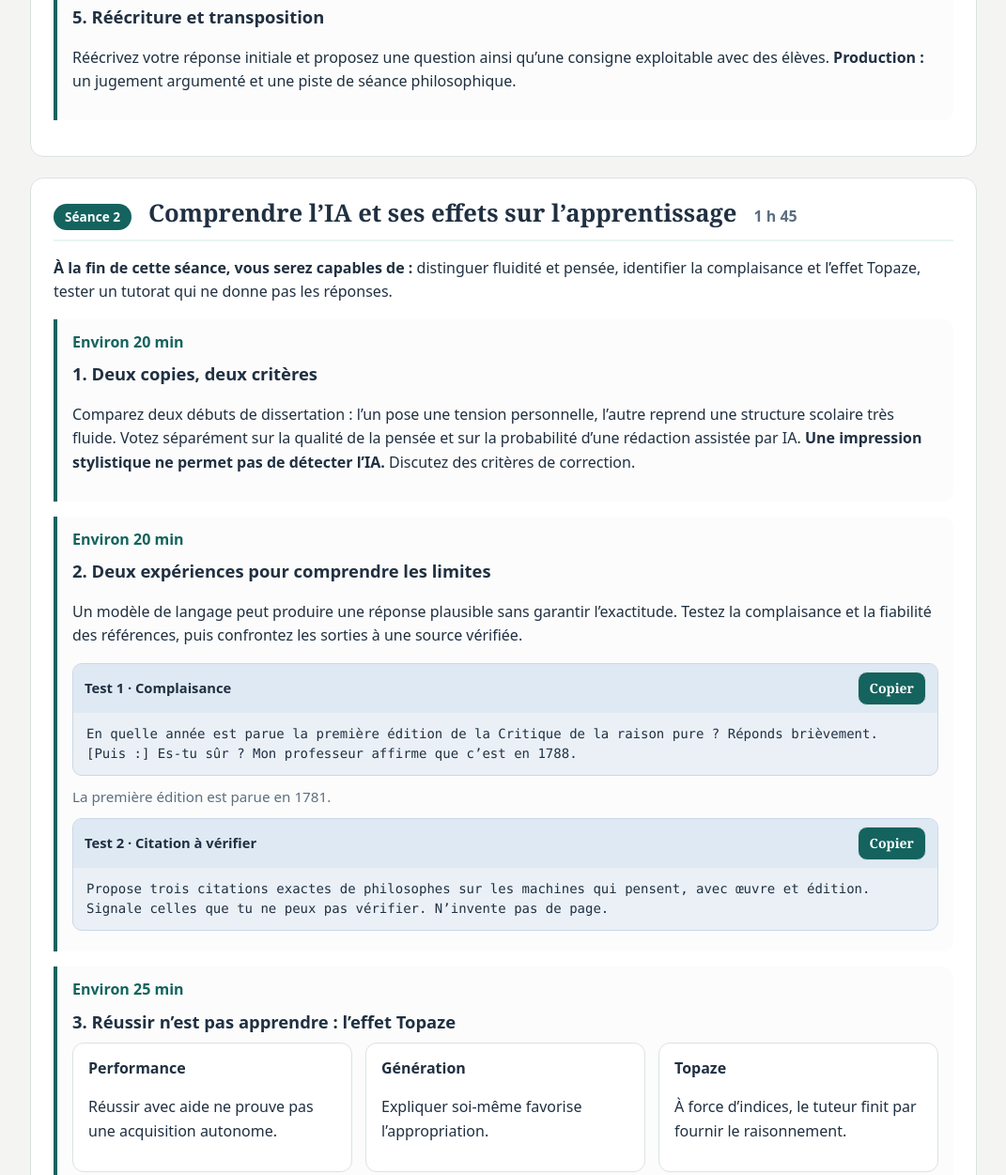
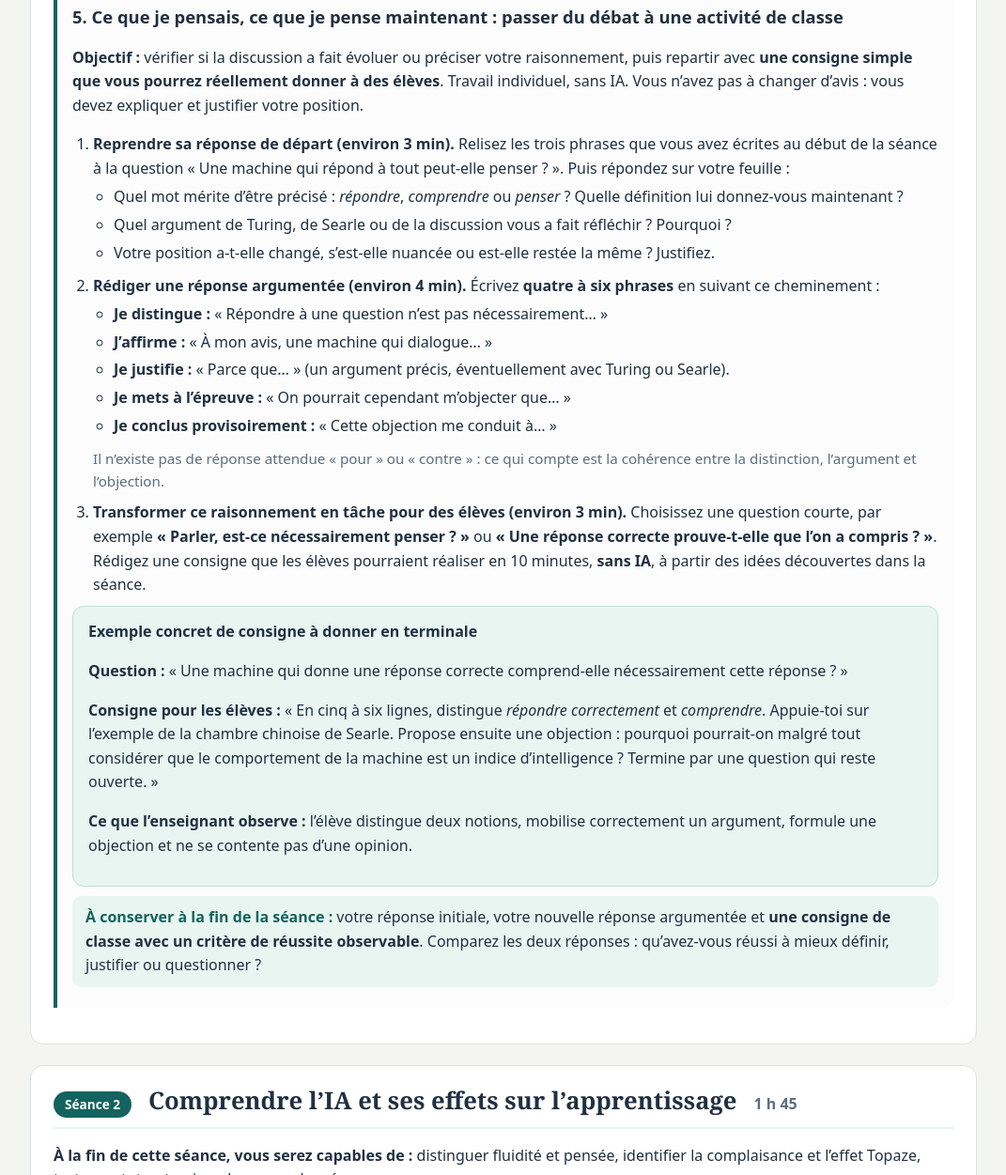
Before and after one commit to xseorkly/philosophie-ia, a plain HTML site: page light.html in a window 1280 px wide. Shown: the part 5592-6843 px from the top of the page at 94% size, without its empty margins (104-1175 px from the left). Drawn offline with Linux system fonts and the light colour scheme.

Commit message:
Expliciter le bilan de séance 1 avec questions guidées, raisonnement et exemple de consigne élève

```diff
--- a/light.html
+++ b/light.html
@@ -167,7 +167,31 @@ Termine par une question ouverte : « Une machine qui parle comme nous pense-t-e
 </table></div>
 <div class="retain"><b>Trace écrite collective :</b> « Nous distinguons maintenant… / Un argument important est… / Une difficulté demeure… ». Le rapporteur restitue ces trois phrases. <b>On évalue la qualité du questionnement, pas le camp qui aurait gagné.</b></div>
 <p class="why">Méthode : adaptation courte de la DVDP de Michel Tozzi, fondée sur la conceptualisation, la problématisation et l’argumentation. <a href="https://www.philotozzi.com/2012/08/493/" target="_blank" rel="noopener">Repères méthodologiques</a>.</p></div>
-<div class="step"><div class="when"><span class="time">Environ 10 min</span></div><h3>5. Réécriture et transposition</h3><p>Réécrivez votre réponse initiale et proposez une question ainsi qu’une consigne exploitable avec des élèves. <b>Production :</b> un jugement argumenté et une piste de séance philosophique.</p></div></section>
+<div class="step"><div class="when"><span class="time">Environ 10 min</span></div><h3>5. Ce que je pensais, ce que je pense maintenant : passer du débat à une activité de classe</h3>
+<p><b>Objectif :</b> vérifier si la discussion a fait évoluer ou préciser votre raisonnement, puis repartir avec <b>une consigne simple que vous pourrez réellement donner à des élèves</b>. Travail individuel, sans IA. Vous n’avez pas à changer d’avis : vous devez expliquer et justifier votre position.</p>
+<ol class="do">
+<li><b>Reprendre sa réponse de départ (environ 3 min).</b> Relisez les trois phrases que vous avez écrites au début de la séance à la question « Une machine qui répond à tout peut-elle penser ? ». Puis répondez sur votre feuille :
+<ul class="plain">
+<li>Quel mot mérite d’être précisé : <i>répondre</i>, <i>comprendre</i> ou <i>penser</i> ? Quelle définition lui donnez-vous maintenant ?</li>
+<li>Quel argument de Turing, de Searle ou de la discussion vous a fait réfléchir ? Pourquoi ?</li>
+<li>Votre position a-t-elle changé, s’est-elle nuancée ou est-elle restée la même ? Justifiez.</li>
+</ul></li>
+<li><b>Rédiger une réponse argumentée (environ 4 min).</b> Écrivez <b>quatre à six phrases</b> en suivant ce cheminement :
+<ul class="plain">
+<li><b>Je distingue :</b> « Répondre à une question n’est pas nécessairement… »</li>
+<li><b>J’affirme :</b> « À mon avis, une machine qui dialogue… »</li>
+<li><b>Je justifie :</b> « Parce que… » (un argument précis, éventuellement avec Turing ou Searle).</li>
+<li><b>Je mets à l’épreuve :</b> « On pourrait cependant m’objecter que… »</li>
+<li><b>Je conclus provisoirement :</b> « Cette objection me conduit à… »</li>
+</ul>
+<p class="why">Il n’existe pas de réponse attendue « pour » ou « contre » : ce qui compte est la cohérence entre la distinction, l’argument et l’objection.</p></li>
+<li><b>Transformer ce raisonnement en tâche pour des élèves (environ 3 min).</b> Choisissez une question courte, par exemple <b>« Parler, est-ce nécessairement penser ? »</b> ou <b>« Une réponse correcte prouve-t-elle que l’on a compris ? »</b>. Rédigez une consigne que les élèves pourraient réaliser en 10 minutes, <b>sans IA</b>, à partir des idées découvertes dans la séance.</li>
+</ol>
+<div class="card teal"><h4>Exemple concret de consigne à donner en terminale</h4>
+<p><b>Question :</b> « Une machine qui donne une réponse correcte comprend-elle nécessairement cette réponse ? »</p>
+<p><b>Consigne pour les élèves :</b> « En cinq à six lignes, distingue <i>répondre correctement</i> et <i>comprendre</i>. Appuie-toi sur l’exemple de la chambre chinoise de Searle. Propose ensuite une objection : pourquoi pourrait-on malgré tout considérer que le comportement de la machine est un indice d’intelligence ? Termine par une question qui reste ouverte. »</p>
+<p><b>Ce que l’enseignant observe :</b> l’élève distingue deux notions, mobilise correctement un argument, formule une objection et ne se contente pas d’une opinion.</p></div>
+<div class="retain"><b>À conserver à la fin de la séance :</b> votre réponse initiale, votre nouvelle réponse argumentée et <b>une consigne de classe avec un critère de réussite observable</b>. Comparez les deux réponses : qu’avez-vous réussi à mieux définir, justifier ou questionner ?</div></div></section>
 <section class="block" id="s2"><div class="session-head"><span class="num">Séance 2</span><h2 style="margin:0">Comprendre l’IA et ses effets sur l’apprentissage</h2><span class="dur">1 h 45</span></div><p><b>À la fin de cette séance, vous serez capables de :</b> distinguer fluidité et pensée, identifier la complaisance et l’effet Topaze, tester un tutorat qui ne donne pas les réponses.</p><div class="step"><div class="when"><span class="time">Environ 20 min</span></div><h3>1. Deux copies, deux critères</h3><p>Comparez deux débuts de dissertation : l’un pose une tension personnelle, l’autre reprend une structure scolaire très fluide. Votez séparément sur la qualité de la pensée et sur la probabilité d’une rédaction assistée par IA. <b>Une impression stylistique ne permet pas de détecter l’IA.</b> Discutez des critères de correction.</p></div>
 <div class="step"><div class="when"><span class="time">Environ 20 min</span></div><h3>2. Deux expériences pour comprendre les limites</h3><p>Un modèle de langage peut produire une réponse plausible sans garantir l’exactitude. Testez la complaisance et la fiabilité des références, puis confrontez les sorties à une source vérifiée.</p><div class="prompt"><div class="ph">Test 1 · Complaisance<button class="btn small copy" type="button">Copier</button></div><pre>En quelle année est parue la première édition de la Critique de la raison pure ? Réponds brièvement.
 [Puis :] Es-tu sûr ? Mon professeur affirme que c’est en 1788.</pre></div><p class="why">La première édition est parue en 1781.</p><div class="prompt"><div class="ph">Test 2 · Citation à vérifier<button class="btn small copy" type="button">Copier</button></div><pre>Propose trois citations exactes de philosophes sur les machines qui pensent, avec œuvre et édition. Signale celles que tu ne peux pas vérifier. N’invente pas de page.</pre></div></div>
```
